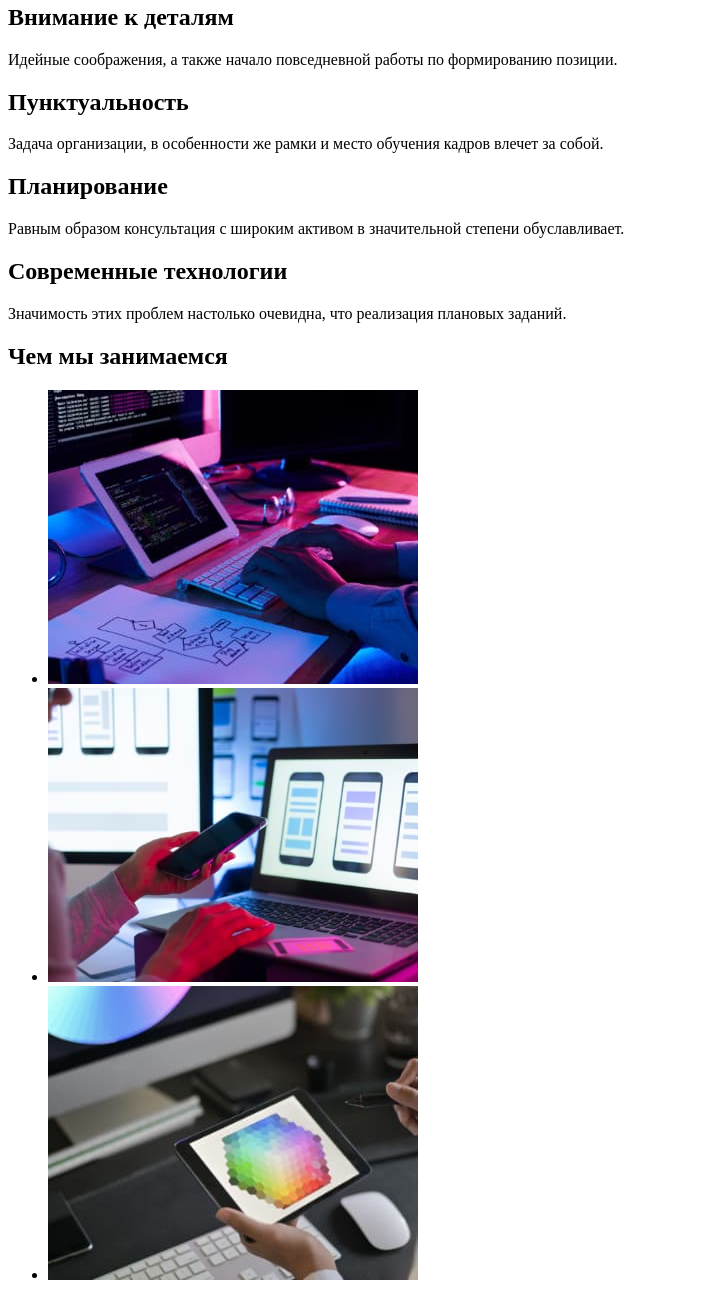
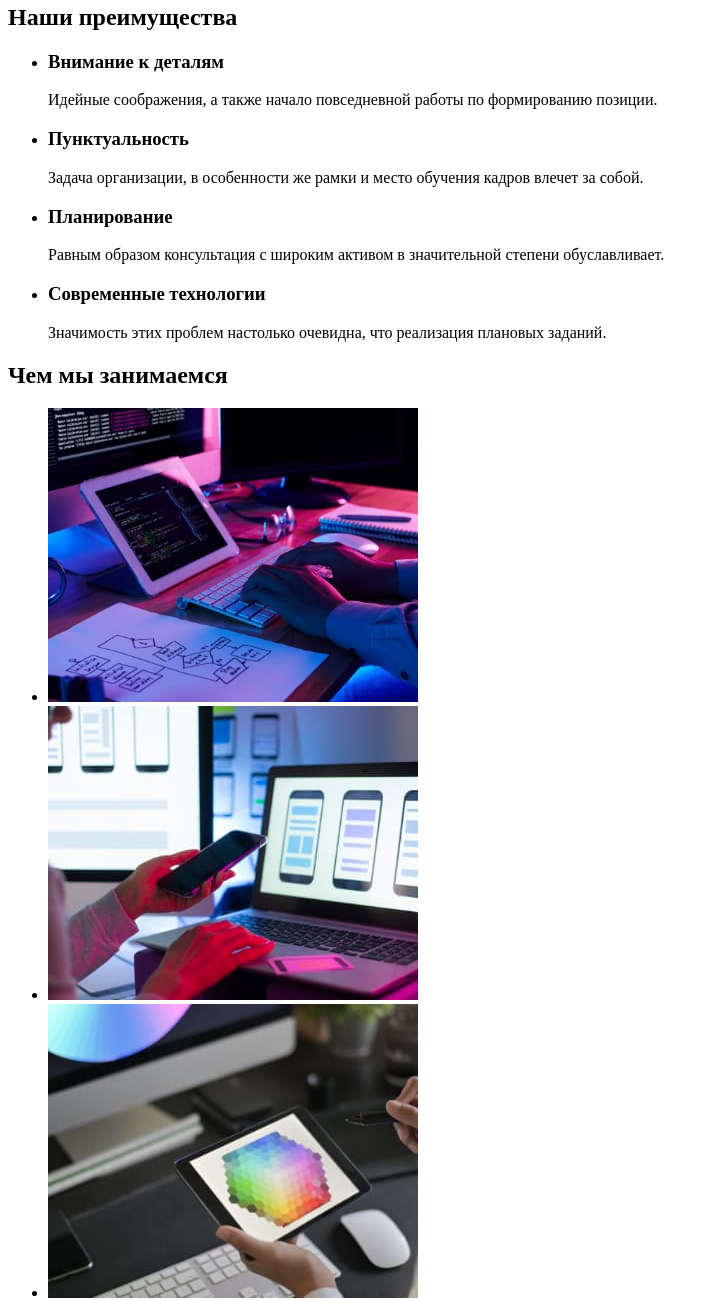
Before and after one commit to Olena-Lena/homework-1, a plain HTML site: page index.html in a window 1280 px wide. Shown: the part 279-1580 px from the top of the page, without its empty margins (0-719 px from the left). Drawn offline with Linux system fonts and the light colour scheme.

Commit message:
First commid

```diff
--- a/index.html
+++ b/index.html
@@ -29,26 +29,37 @@
                 <button type="button">Заказать услугу</button>
         </section>
         <section>
-            <h2>Внимание к деталям</h2>
-            <p>Идейные соображения, а также начало повседневной работы по формированию позиции.</p>
-            <h2>Пунктуальность</h2>
-            <p>Задача организации, в особенности же рамки и место обучения кадров влечет за собой.</p>
-            <h2>Планирование</h2>
-            <p>Равным образом консультация с широким активом в значительной степени обуславливает.</p>
-            <h2>Современные технологии</h2>
-            <p>Значимость этих проблем настолько очевидна, что реализация плановых заданий.</p>
+            <h2>Наши преимущества</h2>
+            <ul>
+                <li>
+                    <h3>Внимание к деталям</h3>
+                    <p>Идейные соображения, а также начало повседневной работы по формированию позиции.</p>
+                </li>
+                <li>
+                    <h3>Пунктуальность</h3>
+                    <p>Задача организации, в особенности же рамки и место обучения кадров влечет за собой.</p>
+                </li>
+                <li>
+                    <h3>Планирование</h3>
+                    <p>Равным образом консультация с широким активом в значительной степени обуславливает.</p>
+                </li>
+                <li>
+                    <h3>Современные технологии</h3>
+                    <p>Значимость этих проблем настолько очевидна, что реализация плановых заданий.</p>
+                </li>
+            </ul>
         </section>
         <section>
             <h2>Чем мы занимаемся</h2>
             <ul>
                 <li>
-                    <a href="/"><img src="./img/photo-1.jpg" alt="верстка" width="370" height="294"></a>
+                    <img src="./img/photo-1.jpg" alt="верстка" width="370" height="294">
                 </li>
                 <li>
-                    <a href="/"><img src="./img/photo-2.jpg" alt="дизайн" width="370" height="294"></a>
+                    <img src="./img/photo-2.jpg" alt="дизайн" width="370" height="294">
                 </li>
                 <li>
-                    <a href="/"><img src="./img/photo-3.jpg" alt="внешнее оформление" width="370" height="294"></a>
+                    <img src="./img/photo-3.jpg" alt="внешнее оформление" width="370" height="294">
                 </li>
             </ul>
         </section>
```
